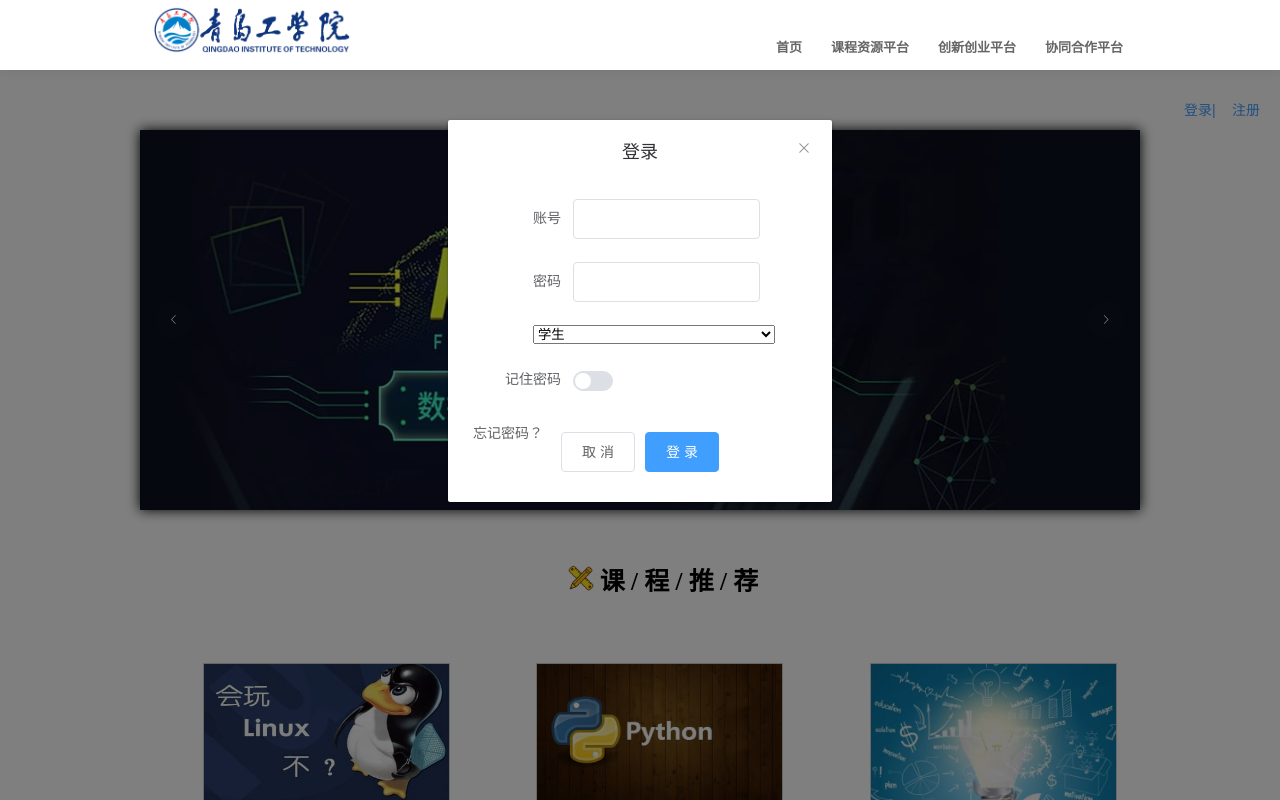
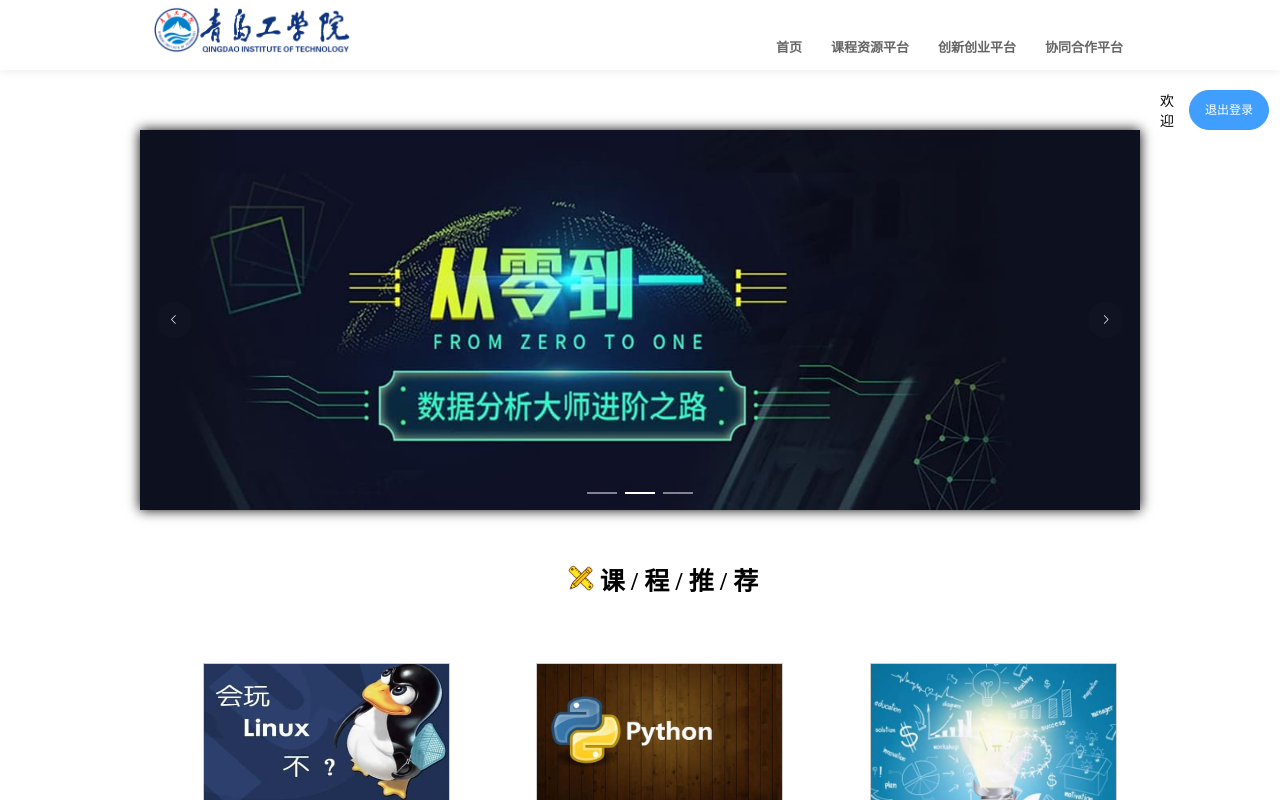
Before and after one commit to 2585479524/Innovation, a Vue app: page /#/ in a window 1280 px wide. Shown: the top 800 px of the page. Built offline with nearby package versions, Linux system fonts and the light colour scheme; sample sign-in values are in the browser's storage; what iview would draw is missing.

Commit message:
注册登录（登录还有bug）

```diff
--- a/src/components/indexPage/Regist.vue
+++ b/src/components/indexPage/Regist.vue
@@ -2,7 +2,17 @@
   <div class="hello">
     <div class="container container-home">
       <div>
-        <div class="sign">
+        <div class="sign-success" v-if="Loginisok">
+          <div class="login-success-message">欢迎{{userName}}</div>
+          <el-button
+            class="login-exit-button"
+            type="primary"
+            size="mini"
+            round
+            @click="Loginexit"
+          >退出登录</el-button>
+        </div>
+        <div class="sign" v-else>
           <div class="sign-login">
             <el-button
               class="login"
@@ -15,21 +25,21 @@
             <el-dialog title="登录" :visible.sync="dialogFormVisible" center width="30%">
               <!-- 插入测试 -->
               <el-form
-                :model="ruleForm2"
+                :model="loginForm"
                 status-icon
                 :rules="rules2"
-                ref="ruleForm2"
+                ref="loginForm"
                 label-width="100px"
                 class="demo-ruleForm"
               >
                 <el-form-item label="账号" prop="num">
-                  <el-input v-model.number="ruleForm2.num" style="width:80%"></el-input>
+                  <el-input v-model.number="loginForm.num" style="width:80%"></el-input>
                 </el-form-item>
 
                 <el-form-item label="密码" prop="pass">
                   <el-input
                     type="password"
-                    v-model="ruleForm2.pass"
+                    v-model="loginForm.pass"
                     auto-complete="off"
                     style="width:80%"
                   ></el-input>
@@ -48,7 +58,7 @@
                 <br>
                 <div class="secret">
                   <el-form-item label="记住密码" prop="delivery" class="secret-el">
-                    <el-switch v-model="ruleForm2.delivery"></el-switch>
+                    <el-switch v-model="loginForm.delivery"></el-switch>
                   </el-form-item>
                   <span>
                     <a>忘记密码？</a>
@@ -57,10 +67,10 @@
               </el-form>
               <!-- 插入测试 -->
               <div slot="footer" class="dialog-footer">
-                <el-button @click="dialogFormVisible = false; resetForm('ruleForm2')">取 消</el-button>
+                <el-button @click="dialogFormVisible = false; resetForm('loginForm')">取 消</el-button>
                 <el-button
                   type="primary"
-                  @click="loginAction"
+                  @click="LoginSubmit('loginForm')"
                   :loading="openLoading"
                   v-model="dialogFormVisible"
                 >登 录</el-button>
@@ -100,18 +110,9 @@
                 </el-form-item>
 
                 <el-form-item label="邮箱" prop="email">
-                  <el-input type="Email" style="width:80%" v-model="registForm.email"></el-input>
+                  <el-input type="Email" style="width:80%" v-model.email="registForm.email"></el-input>
                 </el-form-item>
 
-                <Select
-                  class="select"
-                  prefix="ios-pricetag"
-                  placeholder="请选择你的身份"
-                  style="width:72.5%"
-                  v-model="item"
-                >
-                  <Option v-for="item in cityList" :value="item" :key="item">{{ item }}</Option>
-                </Select>
                 <br>
                 <br>
               </el-form>
@@ -121,7 +122,7 @@
                 <el-button
                   type="primary"
                   :loading="registLoading"
-                  @click="registAction"
+                  @click="submitForm('registForm')"
                   v-model="dialogFormVisible"
                 >注册</el-button>
               </div>
@@ -137,39 +138,62 @@
 
 <script>
 import axios from "axios";
+import { setTimeout } from "timers";
+import { error } from "util";
+import store from "../../stores/store";
+import { mapState, mapMutations } from "vuex";
+import api from "../../api/index.js"
 export default {
   name: "Regist",
   data() {
     var checkNum = (rule, value, callback) => {
-      if (!value) {
-        return callback(new Error("账号不能为空"));
-      }
       setTimeout(() => {
         if (!Number.isInteger(value)) {
           callback(new Error("请输入数字值"));
         } else {
-          var myreg = /^[1][3,4,5,7,8][0-9]{9}$/;
-          if (!myreg.test(value)) {
+          var regmyreg = /^[1][3,4,5,7,8][0-9]{9}$/;
+          if (!regmyreg.test(value)) {
             callback(new Error("请输入正确的手机号码"));
           } else {
             callback();
           }
         }
-      }, 1000);
+      }, 300);
     };
     var validatePass = (rule, value, callback) => {
+      if (!value) {
+        return callback(new Error("密码不能为空"));
+      }
+      setTimeout(() => {
+        var regpassword = /\w{6,16}/;
+        if (this.value != "" && !regpassword.test(value)) {
+          callback(new Error("密码由字母数字下划线组成6-16位"));
+        } else {
+          callback();
+        }
+      }, 300);
+    };
+    var validateEmail = (rule, value, callback) => {
       if (value === "") {
-        callback(new Error("请输入密码"));
-      } else {
-        callback();
+        return callback(new Error("邮箱不能为空"));
       }
+      setTimeout(() => {
+        var regemail = /^[A-Za-z\d]+([-_.][A-Za-z\d]+)*@([A-Za-z\d]+[-.])+[A-Za-z\d]{2,4}$/;
+        if (this.value != "" && !regemail.test(value)) {
+          callback(new Error("请输入正确的邮箱"));
+        } else {
+          callback();
+        }
+      }, 300);
     };
+
     return {
       cityList: ["学生", "教师"],
       item: "",
+      Loginisok: false,
       openLoading: false,
       registLoading: false,
-      ruleForm2: {
+      loginForm: {
         pass: "",
         num: "",
         delivery: false
@@ -180,9 +204,15 @@ export default {
         email: ""
       },
       rules2: {
-        pass: [{ validator: validatePass, trigger: "blur" }],
-
-        num: [{ validator: checkNum, trigger: "blur" }]
+        pass: [
+          { required: true, message: "密码不能为空", trigger: "blur" },
+          { validator: validatePass, trigger: "blur" }
+        ],
+        num: [
+          { required: true, message: "请输入账号", trigger: "blur" },
+          { validator: checkNum, trigger: "blur" }
+        ],
+        email: [{ validator: validateEmail, trigger: "blur" }]
       },
       dialogTableVisible: false,
       dialogFormVisible: "",
@@ -194,62 +224,79 @@ export default {
         desc: ""
       },
       formLabelWidth: "120px"
-    };
+    }; //return
+  },
+  created() {
+    let localStorageInfo = JSON.parse(localStorage.getItem("loginInfo"));
+    if (localStorageInfo) {
+      this.Loginisok = true;
+    }
+    // window.onload = function(e) {
+    //   let localStorageInfo = JSON.parse(localStorage.getItem("loginInfo"));
+    //   this.num = localStorageInfo.name;
+    //   console.log(num);
+
+    // };
+  },
+  computed: {
+    ...mapState(["userName"])
   },
   methods: {
-    submitForm(formName) {
-      this.$refs[formName].validate(valid => {
+    ...mapMutations(["update"]),
+    submitForm(registForm) {
+      this.$refs[registForm].validate(valid => {
         if (valid) {
           //提交成功做的动作
-          this.dialogFormVisible = false;
-          return true;
+          this.axiosRegistUser();
         } else {
-          console.log("error submit!!");
-
+          alert("请输入正确的信息!");
           return false;
         }
       });
-      //console.log(this.item)
-      /*if (this.item == "学生") {
-        this.$router.push({ name: "coursestudents" });
-      } else if (this.item == "教师") {
-        this.$router.push({ name: "courseteacher" });
-      }*/
-      return true;
+    },
+    LoginSubmit(loginForm) {
+      this.$refs[loginForm].validate(valid => {
+        if (valid) {
+          //提交成功操作
+          this.axiosLoginUser();
+        }
+      });
     },
     resetForm(formName) {
       this.$refs[formName].resetFields();
     },
-    loginAction() {
-      if (this.submitForm("ruleForm2")) {
-        this.axiosLoginUser();
-      }
-    },
-    registAction() {
-      if (this.submitForm("registForm")) {
-        this.axiosRegistUser();
-      }
-    },
+
     axiosLoginUser() {
       axios({
-        url: "http://39.107.102.246/user/login",
+        url: api.url+"/user/login",
         method: "post",
         data: {
-          name: this.ruleForm2.num,
-          password: this.ruleForm2.pass,
+          name: this.loginForm.num,
+          password: this.loginForm.pass,
           autoLogin: ""
         }
       })
         .then(response => {
-          console.log(response);
           if (response.data.status == 0 && response.data.msg) {
             new Promise((resolve, reject) => {
-              localStorage.userInfo = { userName: this.username };
+              const info = {
+                name: response.data.data.name,
+                email: response.data.data.email,
+                identity: response.data.data.identity
+              };
+              //储存localStorage
+              localStorage.setItem("loginInfo", JSON.stringify(info));
+
               setTimeout(() => {
                 resolve();
               }, 500);
             })
               .then(() => {
+                this.update({
+                  num: response.data.data.name
+                });
+
+                this.Loginisok = true;
                 alert("登陆成功");
               })
               .catch(err => {
@@ -260,13 +307,12 @@ export default {
           }
         })
         .catch(error => {
-          console.log("用户名或密码错误!");
+          console.log("未知错误!");
         });
     },
     axiosRegistUser() {
-      this.dialogFormVisible = false;
       axios({
-        url: "http://39.107.102.246/user/register",
+        url: api.url+"/user/register",
         method: "post",
         data: {
           name: this.registForm.num,
@@ -275,20 +321,24 @@ export default {
         }
       })
         .then(response => {
-          console.log(response);
           if (response.data.status == 0) {
             alert("注册成功!");
-          } else {
-            this.openLoading = false;
-            alert("账号已被占用，注册失败!");
+          } else if (response.data.status == -1) {
+            alert("用户名或邮箱已被注册!");
+          } else if (response.data.status == -3) {
+            alert("请输入正确的信息!");
           }
         })
         .catch(error => {
           console.log(error);
-          alert("邮箱已被占用，注册失败!");
+          alert("未知错误!");
         });
+    },
+    Loginexit() {
+      localStorage.removeItem("loginInfo");
+      this.Loginisok = false;
     }
-  }
+  } //methods
 };
 </script>
 
@@ -372,8 +422,18 @@ export default {
 .dialog-footer {
   margin-top: -50px;
 }
-
 .select {
-  margin-left: 60px;
+  margin-left: 65px;
+}
+.sign-success {
+  display: flex;
+  margin-left: 1000px;
+  margin-top: -10px;
+}
+.login-success-message {
+  font-size: 14px;
+}
+.login-exit-button {
+  margin-left: 15px;
 }
 </style>
--- a/src/stores/store.js
+++ b/src/stores/store.js
@@ -10,6 +10,11 @@ const INITDATA = 'INITDATA'
 export default new Vuex.Store({
 
   state: {
+    //用户信息
+    userName:'',
+
+
+    //T&#^!&6@$...
     itemNum: 1,
     userAnswer: [],
     itemDetail: [
@@ -73,7 +78,12 @@ export default new Vuex.Store({
     [INITDATA](state) {
       this.state.itemNum = 1;
       this.state.userAnswer = [];
-    }
+    },
+
+    update(state,loginForm){
+      state.userName= loginForm.num;
+
+    },
   },
 
   actions: {
```
